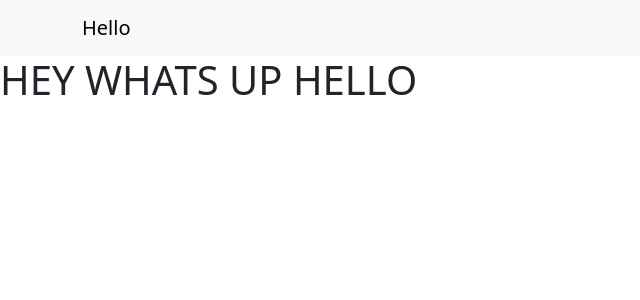
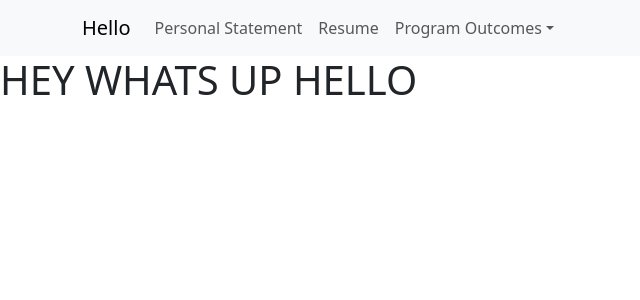
Before and after one commit to jrittersd/e-portfolio, a React (Vite) app: page / in a window 1280 px wide. Shown: the top 300 px of the page, without its empty margins (0-640 px from the left). Built offline with nearby package versions, Linux system fonts and the light colour scheme.

Commit message:
bug fixes

```diff
--- a/src/Topnav.tsx
+++ b/src/Topnav.tsx
@@ -1,13 +1,36 @@
-import { Navbar, Container } from "react-bootstrap";
+import { Nav, Navbar, Container, NavDropdown } from "react-bootstrap";
 // import { Link } from "react-router-dom";
 export default function Topnav() {
   return (
     <Navbar expand="lg" className="bg-body-tertiary">
       <Container>
-        <Navbar.Brand href="/">
-          Hello
-          {/* <Link to="/">Hello</Link> */}
-        </Navbar.Brand>
+        <Navbar.Brand href="#">Hello</Navbar.Brand>
+        <Navbar.Collapse id="basic-navbar-nav">
+          <Nav className="me-auto">
+            <Nav.Link href="#personalStatement">Personal Statement</Nav.Link>
+            <Nav.Link href="#personalStatement">Resume</Nav.Link>
+            <NavDropdown title="Program Outcomes" id="basic-nav-dropdown">
+              <NavDropdown.Item href="#artifact1">
+                Health Science Knowledge & Skills
+              </NavDropdown.Item>
+              <NavDropdown.Item href="#artifact2">
+                Leadership & Systems Management
+              </NavDropdown.Item>
+              <NavDropdown.Item href="#artifact3">
+                Information Technology
+              </NavDropdown.Item>
+              <NavDropdown.Item href="#artifact4">
+                Systems Design & Management
+              </NavDropdown.Item>
+              <NavDropdown.Item href="#artifact5">
+                Data & Knowledge Management
+              </NavDropdown.Item>
+              <NavDropdown.Item href="#artifact6">
+                Data & Knowledge Management
+              </NavDropdown.Item>
+            </NavDropdown>
+          </Nav>
+        </Navbar.Collapse>
       </Container>
     </Navbar>
   );
```
